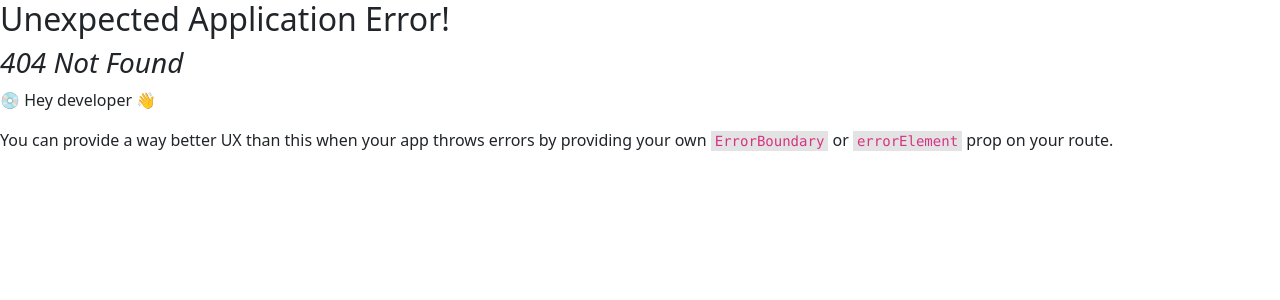
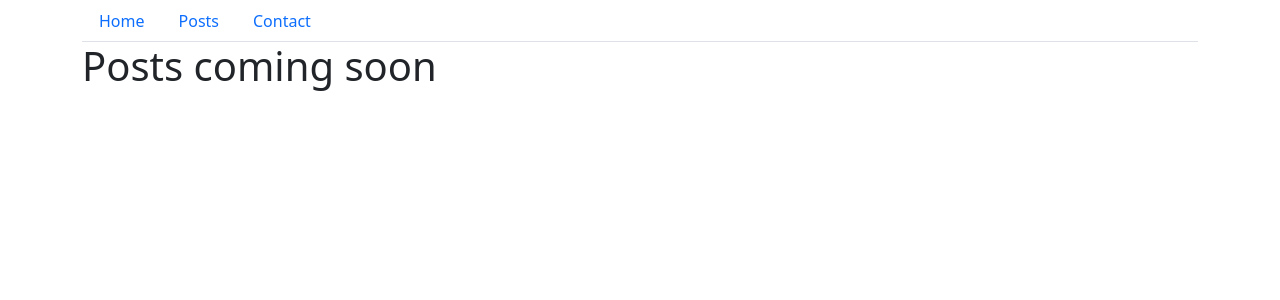
Before and after one commit to synergy2411/apr-25-graphql, a React (Vite) app in the folder frontend-react/: page /posts in a window 1280 px wide. Before the commit this address had no page. Shown: the top 300 px of the page. Built offline with nearby package versions, Linux system fonts and the light colour scheme.

Commit message:
posts page added

```diff
--- a/frontend-react/src/main.jsx
+++ b/frontend-react/src/main.jsx
@@ -2,6 +2,9 @@ import { createRoot } from "react-dom/client";
 import { createBrowserRouter, RouterProvider } from "react-router";
 import RootLayout from "./components/RootLayout/RootLayout";
 import "bootstrap/dist/css/bootstrap.min.css";
+import HomePage from "./pages/Home/HomePage";
+import ContactPage from "./pages/Contact/ContactPage";
+import PostsPage from "./pages/Posts/PostsPage";
 
 const router = createBrowserRouter([
   {
@@ -9,12 +12,16 @@ const router = createBrowserRouter([
     element: <RootLayout />,
     children: [
       {
-        path: "/",
-        element: <h1>Home Page</h1>,
+        index: true,
+        element: <HomePage />,
+      },
+      {
+        path: "/posts",
+        element: <PostsPage />,
       },
       {
         path: "/contact", // http://localhost:5173/contact
-        element: <h1>Contact Page</h1>,
+        element: <ContactPage />,
       },
     ],
   },
--- /dev/null
+++ b/frontend-react/src/pages/Contact/ContactPage.jsx
@@ -0,0 +1,5 @@
+function ContactPage() {
+  return <h1>Contact Page Loaded</h1>;
+}
+
+export default ContactPage;
--- /dev/null
+++ b/frontend-react/src/pages/Home/HomePage.jsx
@@ -0,0 +1,5 @@
+function HomePage() {
+  return <h1>Home Page loaded</h1>;
+}
+
+export default HomePage;
--- /dev/null
+++ b/frontend-react/src/pages/Posts/PostsPage.jsx
@@ -0,0 +1,9 @@
+function PostsPage() {
+  return (
+    <>
+      <h1>Posts coming soon</h1>
+    </>
+  );
+}
+
+export default PostsPage;
```
